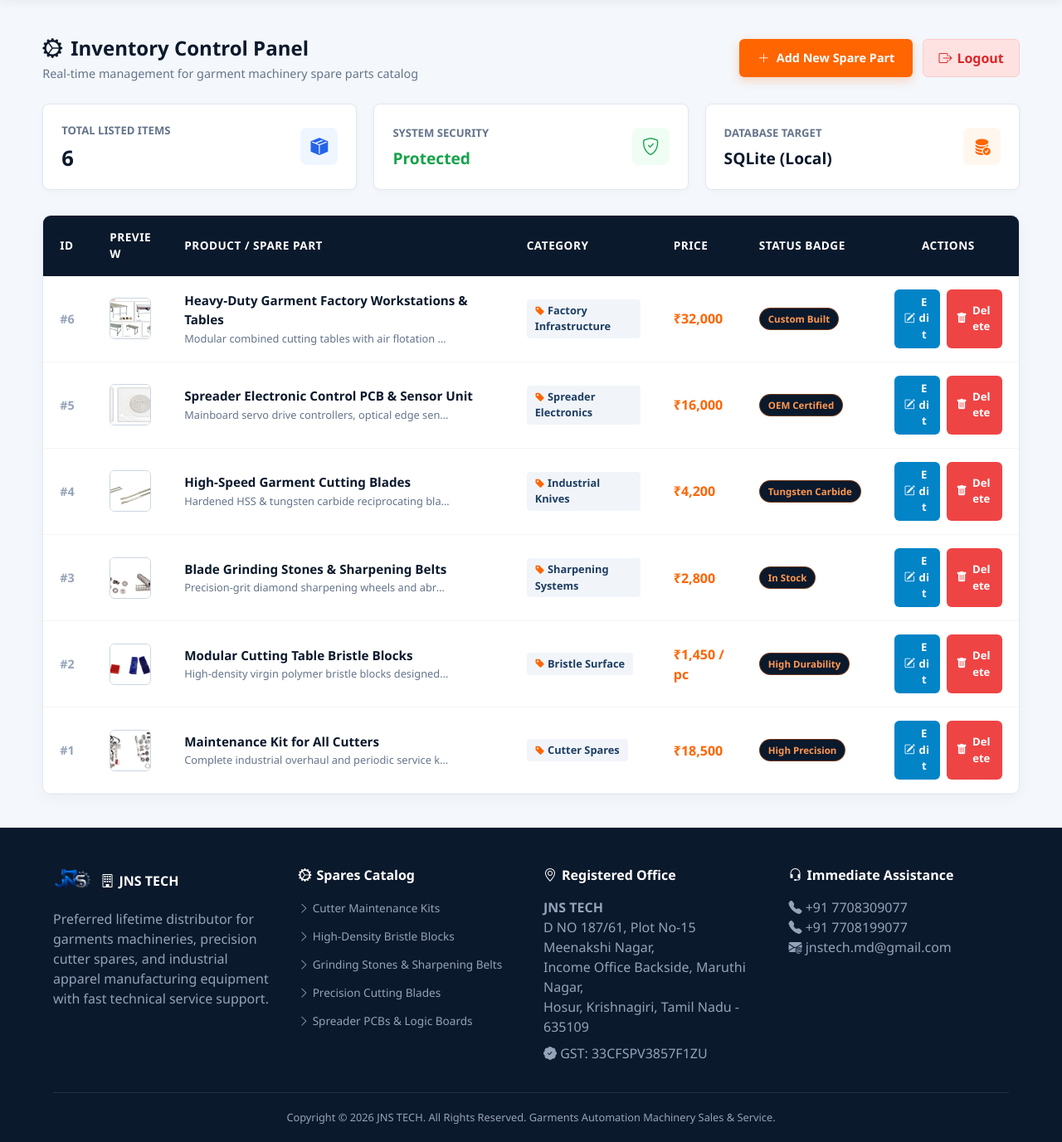
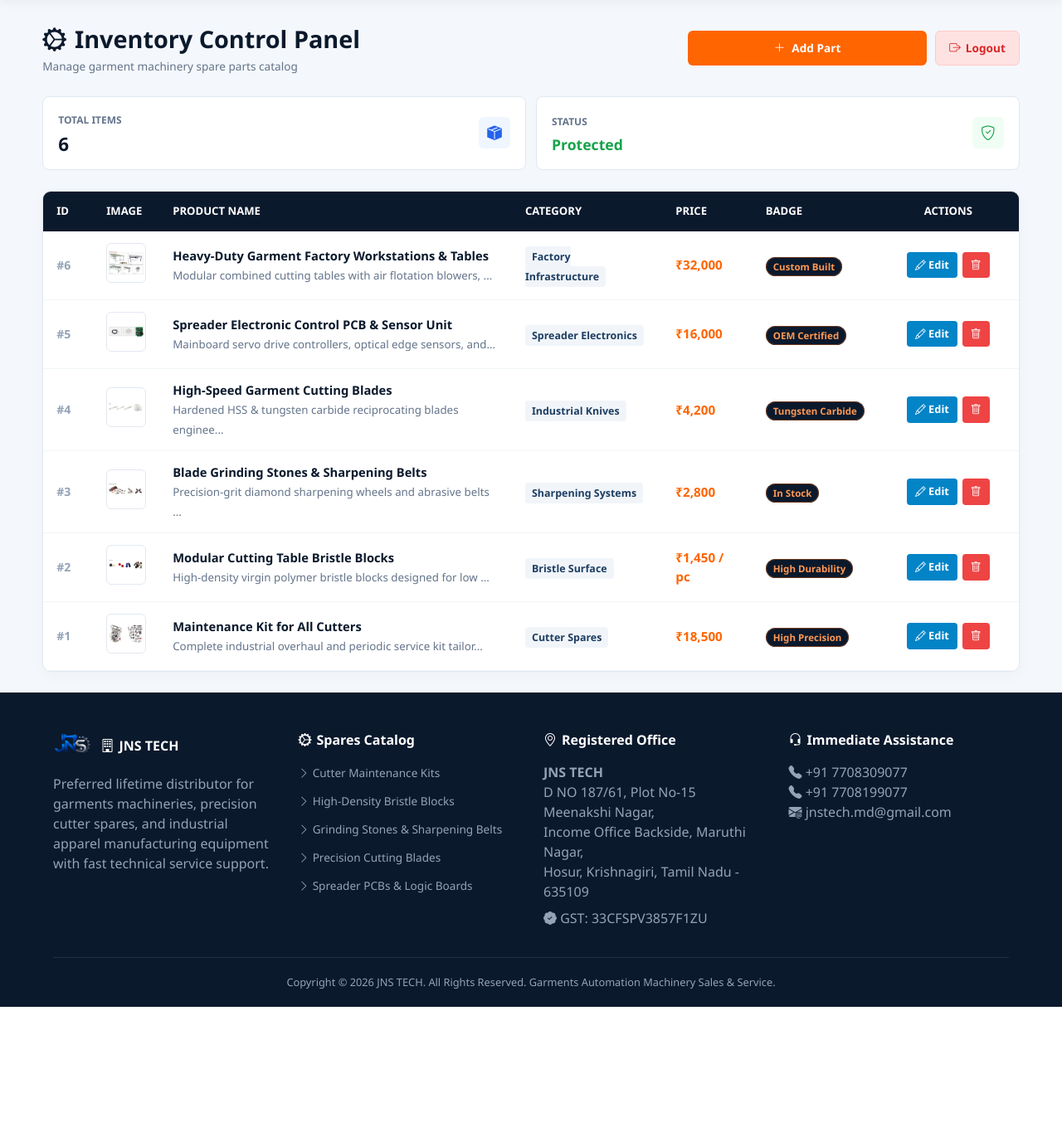
Before and after one commit to vasanthakumar47/JNS, a Flask app: page /admin in a window 1280 px wide. Shown: the part 66-1443 px from the top of the page at 83% size. After the commit the page ends 1280 px from the top, so only its background shows below. Run offline with Flask 3, Linux system fonts and the light colour scheme; the visitor is signed in with stand-in values (Sample User, id 1); data comes from the database, SQL or seed files in the repository.

Commit message:
Optimize admin dashboard with responsive mobile cards

```diff
--- a/templates/admin/dashboard.html
+++ b/templates/admin/dashboard.html
@@ -3,118 +3,138 @@
 {% block title %}Admin Dashboard - JNS TECH{% endblock %}
 
 {% block content %}
-<div class="container" style="max-width: 1350px; margin: 0 auto; padding: 40px 4%;">
+<div class="container" style="max-width: 1350px; margin: 0 auto; padding: 25px 4%;">
 
     <!-- Dashboard Top Bar -->
     <div style="display: flex; justify-content: space-between; align-items: center; margin-bottom: 25px; flex-wrap: wrap; gap: 15px;">
         <div>
-            <h2 style="color: #0b192c; font-weight: 800; display: flex; align-items: center; gap: 10px;">
+            <h2 style="color: #0b192c; font-weight: 800; font-size: clamp(1.3rem, 3.5vw, 1.8rem); display: flex; align-items: center; gap: 10px;">
                 <i class="bi bi-gear-wide-connected text-warning"></i> Inventory Control Panel
             </h2>
-            <p style="color: #64748b; font-size: 0.9rem; margin-top: 2px;">Real-time management for garment machinery spare parts catalog</p>
+            <p style="color: #64748b; font-size: 0.85rem; margin-top: 2px;">Manage garment machinery spare parts catalog</p>
         </div>
-        <div style="display: flex; gap: 12px;">
-            <a href="/admin/add" class="btn-main" style="box-shadow: 0 4px 12px rgba(255, 101, 0, 0.25);">
-                <i class="bi bi-plus-lg"></i> Add New Spare Part
+        <div style="display: flex; gap: 10px; width: 100%; max-width: 400px;">
+            <a href="/admin/add" class="btn-main" style="flex: 1; justify-content: center; padding: 10px 14px; font-size: 0.85rem;">
+                <i class="bi bi-plus-lg"></i> Add Part
             </a>
-            <a href="/admin/logout" style="background: #fee2e2; color: #dc2626; padding: 10px 18px; border-radius: 6px; text-decoration: none; font-weight: 700; display: inline-flex; align-items: center; gap: 6px; border: 1px solid #fecaca; transition: 0.2s;">
+            <a href="/admin/logout" style="background: #fee2e2; color: #dc2626; padding: 10px 16px; border-radius: 6px; text-decoration: none; font-weight: 700; display: inline-flex; align-items: center; justify-content: center; gap: 6px; border: 1px solid #fecaca; font-size: 0.85rem;">
                 <i class="bi bi-box-arrow-right"></i> Logout
             </a>
         </div>
     </div>
 
     <!-- Quick Stat Cards -->
-    <div style="display: grid; grid-template-columns: repeat(auto-fit, minmax(220px, 1fr)); gap: 20px; margin-bottom: 30px;">
-        <div style="background: #ffffff; padding: 18px 22px; border-radius: 8px; border: 1px solid #e2e8f0; display: flex; align-items: center; justify-content: space-between; box-shadow: 0 2px 8px rgba(0,0,0,0.03);">
+    <div style="display: grid; grid-template-columns: repeat(auto-fit, minmax(140px, 1fr)); gap: 12px; margin-bottom: 25px;">
+        <div style="background: #ffffff; padding: 14px 18px; border-radius: 8px; border: 1px solid #e2e8f0; display: flex; align-items: center; justify-content: space-between;">
             <div>
-                <span style="color: #64748b; font-size: 0.82rem; font-weight: 700; text-transform: uppercase;">Total Listed Items</span>
-                <h3 style="color: #0b192c; font-size: 1.6rem; font-weight: 800; margin-top: 4px;">{{ products|length }}</h3>
+                <span style="color: #64748b; font-size: 0.75rem; font-weight: 700; text-transform: uppercase;">Total Items</span>
+                <h3 style="color: #0b192c; font-size: 1.4rem; font-weight: 800; margin-top: 2px;">{{ products|length }}</h3>
             </div>
-            <div style="background: #eff6ff; color: #2563eb; width: 45px; height: 45px; border-radius: 8px; display: flex; align-items: center; justify-content: center; font-size: 1.3rem;">
+            <div style="background: #eff6ff; color: #2563eb; width: 38px; height: 38px; border-radius: 6px; display: flex; align-items: center; justify-content: center; font-size: 1.1rem;">
                 <i class="bi bi-box-seam-fill"></i>
             </div>
         </div>
 
-        <div style="background: #ffffff; padding: 18px 22px; border-radius: 8px; border: 1px solid #e2e8f0; display: flex; align-items: center; justify-content: space-between; box-shadow: 0 2px 8px rgba(0,0,0,0.03);">
+        <div style="background: #ffffff; padding: 14px 18px; border-radius: 8px; border: 1px solid #e2e8f0; display: flex; align-items: center; justify-content: space-between;">
             <div>
-                <span style="color: #64748b; font-size: 0.82rem; font-weight: 700; text-transform: uppercase;">System Security</span>
-                <h3 style="color: #16a34a; font-size: 1.2rem; font-weight: 800; margin-top: 6px;">Protected</h3>
+                <span style="color: #64748b; font-size: 0.75rem; font-weight: 700; text-transform: uppercase;">Status</span>
+                <h3 style="color: #16a34a; font-size: 1.1rem; font-weight: 800; margin-top: 4px;">Protected</h3>
             </div>
-            <div style="background: #f0fdf4; color: #16a34a; width: 45px; height: 45px; border-radius: 8px; display: flex; align-items: center; justify-content: center; font-size: 1.3rem;">
+            <div style="background: #f0fdf4; color: #16a34a; width: 38px; height: 38px; border-radius: 6px; display: flex; align-items: center; justify-content: center; font-size: 1.1rem;">
                 <i class="bi bi-shield-check"></i>
-            </div>
-        </div>
-
-        <div style="background: #ffffff; padding: 18px 22px; border-radius: 8px; border: 1px solid #e2e8f0; display: flex; align-items: center; justify-content: space-between; box-shadow: 0 2px 8px rgba(0,0,0,0.03);">
-            <div>
-                <span style="color: #64748b; font-size: 0.82rem; font-weight: 700; text-transform: uppercase;">Database Target</span>
-                <h3 style="color: #0b192c; font-size: 1.2rem; font-weight: 800; margin-top: 6px;">SQLite (Local)</h3>
-            </div>
-            <div style="background: #fff7ed; color: #ff6500; width: 45px; height: 45px; border-radius: 8px; display: flex; align-items: center; justify-content: center; font-size: 1.3rem;">
-                <i class="bi bi-database-fill-check"></i>
             </div>
         </div>
     </div>
 
-    <!-- Main Data Table Container -->
-    <div style="background: #ffffff; border-radius: 10px; border: 1px solid #e2e8f0; box-shadow: 0 4px 20px rgba(0,0,0,0.04); overflow: hidden;">
-        <div style="overflow-x: auto;">
-            <table style="width: 100%; border-collapse: collapse; text-align: left; min-width: 900px;">
+    <!-- Desktop Table View -->
+    <div class="admin-desktop-table" style="background: #ffffff; border-radius: 10px; border: 1px solid #e2e8f0; overflow: hidden; box-shadow: 0 4px 20px rgba(0,0,0,0.03);">
+        <table style="width: 100%; border-collapse: collapse; text-align: left;">
             <thead>
                 <tr style="background-color: #0b192c; color: #ffffff;">
-                        <th style="padding: 16px 20px; font-size: 0.85rem; text-transform: uppercase; letter-spacing: 0.5px; width: 60px;">ID</th>
-                        <th style="padding: 16px 20px; font-size: 0.85rem; text-transform: uppercase; letter-spacing: 0.5px; width: 90px;">Preview</th>
-                        <th style="padding: 16px 20px; font-size: 0.85rem; text-transform: uppercase; letter-spacing: 0.5px;">Product / Spare Part</th>
-                        <th style="padding: 16px 20px; font-size: 0.85rem; text-transform: uppercase; letter-spacing: 0.5px;">Category</th>
-                        <th style="padding: 16px 20px; font-size: 0.85rem; text-transform: uppercase; letter-spacing: 0.5px;">Price</th>
-                        <th style="padding: 16px 20px; font-size: 0.85rem; text-transform: uppercase; letter-spacing: 0.5px;">Status Badge</th>
-                        <th style="padding: 16px 20px; font-size: 0.85rem; text-transform: uppercase; letter-spacing: 0.5px; text-align: center; width: 170px;">Actions</th>
+                    <th style="padding: 14px 16px; font-size: 0.82rem; text-transform: uppercase; width: 60px;">ID</th>
+                    <th style="padding: 14px 16px; font-size: 0.82rem; text-transform: uppercase; width: 80px;">Image</th>
+                    <th style="padding: 14px 16px; font-size: 0.82rem; text-transform: uppercase;">Product Name</th>
+                    <th style="padding: 14px 16px; font-size: 0.82rem; text-transform: uppercase;">Category</th>
+                    <th style="padding: 14px 16px; font-size: 0.82rem; text-transform: uppercase;">Price</th>
+                    <th style="padding: 14px 16px; font-size: 0.82rem; text-transform: uppercase;">Badge</th>
+                    <th style="padding: 14px 16px; font-size: 0.82rem; text-transform: uppercase; text-align: center; width: 170px;">Actions</th>
                 </tr>
             </thead>
             <tbody>
                 {% for p in products %}
-                    <tr style="border-bottom: 1px solid #f1f5f9; transition: background 0.2s;" onmouseover="this.style.background='#f8fafc'" onmouseout="this.style.background='transparent'">
-                        <td style="padding: 16px 20px; font-weight: 700; color: #94a3b8; font-size: 0.9rem;">#{{ p.id }}</td>
-                        <td style="padding: 16px 20px;">
-                            <img src="{{ p.image_url }}" alt="{{ p.name }}" style="width: 50px; height: 50px; object-fit: cover; border-radius: 6px; border: 1px solid #cbd5e1; display: block;" onerror="this.src='https://images.unsplash.com/photo-1581092160607-ee22621dd758?auto=format&fit=crop&w=700&q=80';">
+                <tr style="border-bottom: 1px solid #f1f5f9;">
+                    <td style="padding: 14px 16px; font-weight: 700; color: #94a3b8; font-size: 0.88rem;">#{{ p.id }}</td>
+                    <td style="padding: 14px 16px;">
+                        <img src="{{ p.image_url }}" alt="{{ p.name }}" style="width: 48px; height: 48px; object-fit: contain; border-radius: 6px; border: 1px solid #e2e8f0; background: #fff; padding: 2px;" onerror="this.src='/static/Images/overall.jpg';">
                     </td>
-                        <td style="padding: 16px 20px;">
-                            <div style="font-weight: 700; color: #0b192c; font-size: 0.95rem; margin-bottom: 2px;">{{ p.name }}</div>
-                            <div style="font-size: 0.8rem; color: #64748b; max-width: 320px; white-space: nowrap; overflow: hidden; text-overflow: ellipsis;">{{ p.description }}</div>
+                    <td style="padding: 14px 16px;">
+                        <strong style="color: #0b192c; font-size: 0.92rem; display: block;">{{ p.name }}</strong>
+                        <small style="color: #64748b;">{{ p.description[:60] }}...</small>
                     </td>
-                        <td style="padding: 16px 20px;">
-                            <span style="background: #f1f5f9; color: #1e3e62; font-weight: 700; font-size: 0.8rem; padding: 4px 10px; border-radius: 4px; display: inline-block;">
-                                <i class="bi bi-tag-fill" style="color: #ff6500; font-size: 0.75rem;"></i> {{ p.category }}
-                            </span>
+                    <td style="padding: 14px 16px;">
+                        <span style="background: #f1f5f9; color: #1e3e62; font-weight: 700; font-size: 0.78rem; padding: 4px 8px; border-radius: 4px;">{{ p.category }}</span>
                     </td>
-                        <td style="padding: 16px 20px; font-weight: 800; color: #ff6500; font-size: 1rem;">{{ p.price }}</td>
-                        <td style="padding: 16px 20px;">
-                            <span style="background: #0b192c; color: #ff9852; font-size: 0.72rem; font-weight: 700; padding: 4px 10px; border-radius: 20px; border: 1px solid rgba(255,101,0,0.4); display: inline-block; white-space: nowrap;">
-                                {{ p.badge }}
-                            </span>
+                    <td style="padding: 14px 16px; font-weight: 800; color: #ff6500; font-size: 0.95rem;">{{ p.price }}</td>
+                    <td style="padding: 14px 16px;">
+                        <span style="background: #0b192c; color: #ff9852; font-size: 0.72rem; font-weight: 700; padding: 3px 8px; border-radius: 12px; border: 1px solid rgba(255,101,0,0.4); white-space: nowrap;">{{ p.badge }}</span>
                     </td>
-                        <td style="padding: 16px 20px; text-align: center;">
-                            <div style="display: inline-flex; gap: 8px;">
-                                <a href="/admin/edit/{{ p.id }}" style="background: #0284c7; color: white; padding: 6px 12px; border-radius: 6px; text-decoration: none; font-size: 0.82rem; font-weight: 700; display: inline-flex; align-items: center; gap: 4px;">
-                                    <i class="bi bi-pencil-square"></i> Edit
+                    <td style="padding: 14px 16px; text-align: center;">
+                        <div style="display: inline-flex; gap: 6px;">
+                            <a href="/admin/edit/{{ p.id }}" style="background: #0284c7; color: white; padding: 6px 10px; border-radius: 4px; text-decoration: none; font-size: 0.8rem; font-weight: 700;">
+                                <i class="bi bi-pencil"></i> Edit
                             </a>
-                                <a href="/admin/delete/{{ p.id }}" style="background: #ef4444; color: white; padding: 6px 12px; border-radius: 6px; text-decoration: none; font-size: 0.82rem; font-weight: 700; display: inline-flex; align-items: center; gap: 4px;" onclick="return confirm('Are you sure you want to delete {{ p.name }}?');">
-                                    <i class="bi bi-trash-fill"></i> Delete
+                            <a href="/admin/delete/{{ p.id }}" style="background: #ef4444; color: white; padding: 6px 10px; border-radius: 4px; text-decoration: none; font-size: 0.8rem; font-weight: 700;" onclick="return confirm('Delete {{ p.name }}?');">
+                                <i class="bi bi-trash"></i>
                             </a>
                         </div>
-                        </td>
-                    </tr>
-                    {% else %}
-                    <tr>
-                        <td colspan="7" style="padding: 40px; text-align: center; color: #64748b;">
-                            <i class="bi bi-inbox" style="font-size: 2.5rem; display: block; margin-bottom: 10px;"></i>
-                            No products found in the database. Click "+ Add New Spare Part" to start.
                     </td>
                 </tr>
                 {% endfor %}
             </tbody>
         </table>
     </div>
+
+    <!-- Mobile Responsive Cards View -->
+    <div class="admin-mobile-cards" style="display: none; flex-direction: column; gap: 14px;">
+        {% for p in products %}
+        <div style="background: #ffffff; border: 1px solid #e2e8f0; border-radius: 10px; padding: 14px; box-shadow: 0 2px 8px rgba(0,0,0,0.03);">
+            <div style="display: flex; gap: 12px; align-items: center; margin-bottom: 10px;">
+                <img src="{{ p.image_url }}" alt="{{ p.name }}" style="width: 60px; height: 60px; object-fit: contain; border-radius: 6px; border: 1px solid #e2e8f0; background: #fff; padding: 4px;" onerror="this.src='/static/Images/overall.jpg';">
+                <div style="flex: 1;">
+                    <span style="color: #94a3b8; font-size: 0.75rem; font-weight: 700;">#{{ p.id }}</span>
+                    <h4 style="color: #0b192c; font-size: 0.95rem; font-weight: 800; line-height: 1.2;">{{ p.name }}</h4>
+                    <span style="color: #ff6500; font-weight: 800; font-size: 0.95rem; display: block; margin-top: 2px;">{{ p.price }}</span>
                 </div>
             </div>
+
+            <div style="display: flex; gap: 8px; flex-wrap: wrap; margin-bottom: 12px; align-items: center;">
+                <span style="background: #f1f5f9; color: #1e3e62; font-weight: 700; font-size: 0.72rem; padding: 3px 8px; border-radius: 4px;">{{ p.category }}</span>
+                <span style="background: #0b192c; color: #ff9852; font-size: 0.7rem; font-weight: 700; padding: 2px 8px; border-radius: 12px; border: 1px solid rgba(255,101,0,0.4);">{{ p.badge }}</span>
+            </div>
+
+            <div style="display: grid; grid-template-columns: 1fr 1fr; gap: 8px;">
+                <a href="/admin/edit/{{ p.id }}" style="background: #0284c7; color: white; padding: 9px; border-radius: 6px; text-decoration: none; font-size: 0.85rem; font-weight: 700; text-align: center; display: flex; align-items: center; justify-content: center; gap: 6px;">
+                    <i class="bi bi-pencil-square"></i> Edit
+                </a>
+                <a href="/admin/delete/{{ p.id }}" style="background: #fee2e2; color: #dc2626; border: 1px solid #fecaca; padding: 9px; border-radius: 6px; text-decoration: none; font-size: 0.85rem; font-weight: 700; text-align: center; display: flex; align-items: center; justify-content: center; gap: 6px;" onclick="return confirm('Delete {{ p.name }}?');">
+                    <i class="bi bi-trash-fill"></i> Delete
+                </a>
+            </div>
+        </div>
+        {% endfor %}
+    </div>
+
+</div>
+
+<!-- Auto Switch Style for Mobile Screen -->
+<style>
+@media screen and (max-width: 800px) {
+    .admin-desktop-table {
+        display: none !important;
+    }
+    .admin-mobile-cards {
+        display: flex !important;
+    }
+}
+</style>
 {% endblock %}
```
Lines whose indentation alone changed are shown as unchanged.
